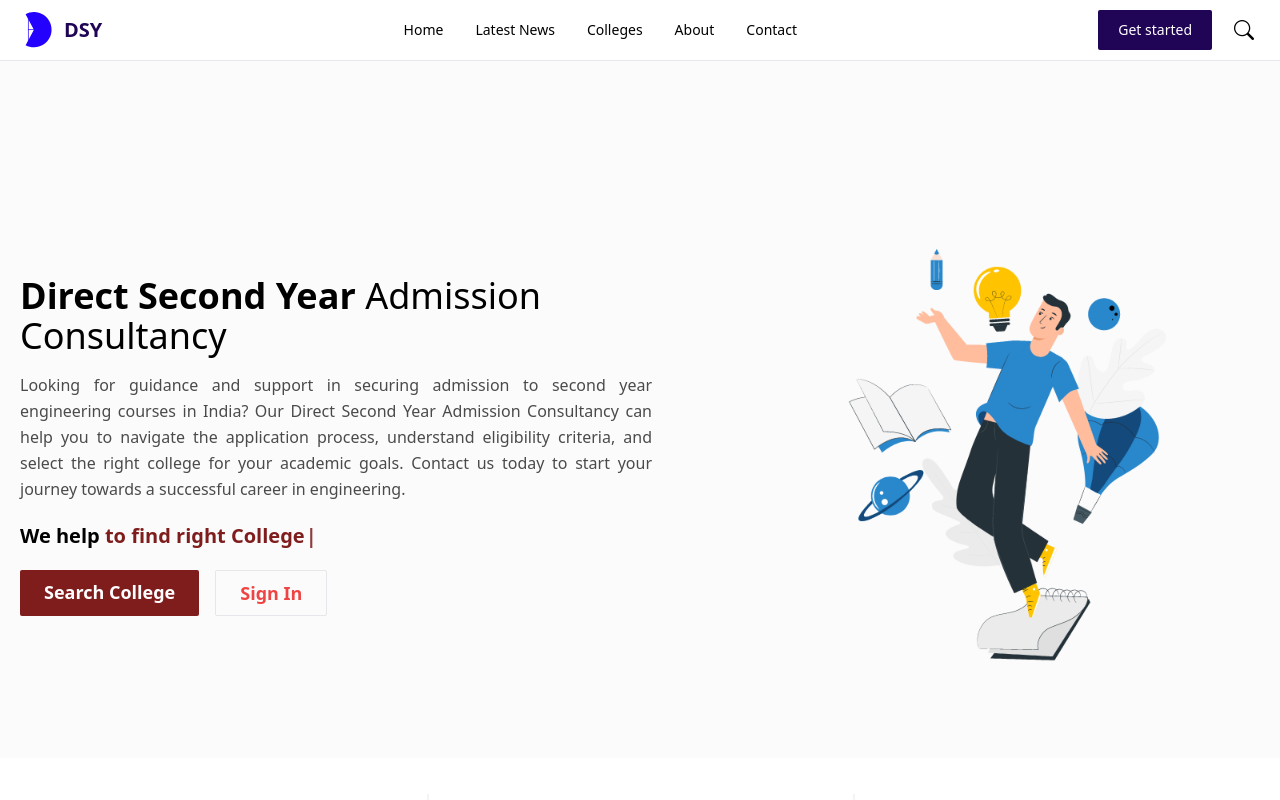
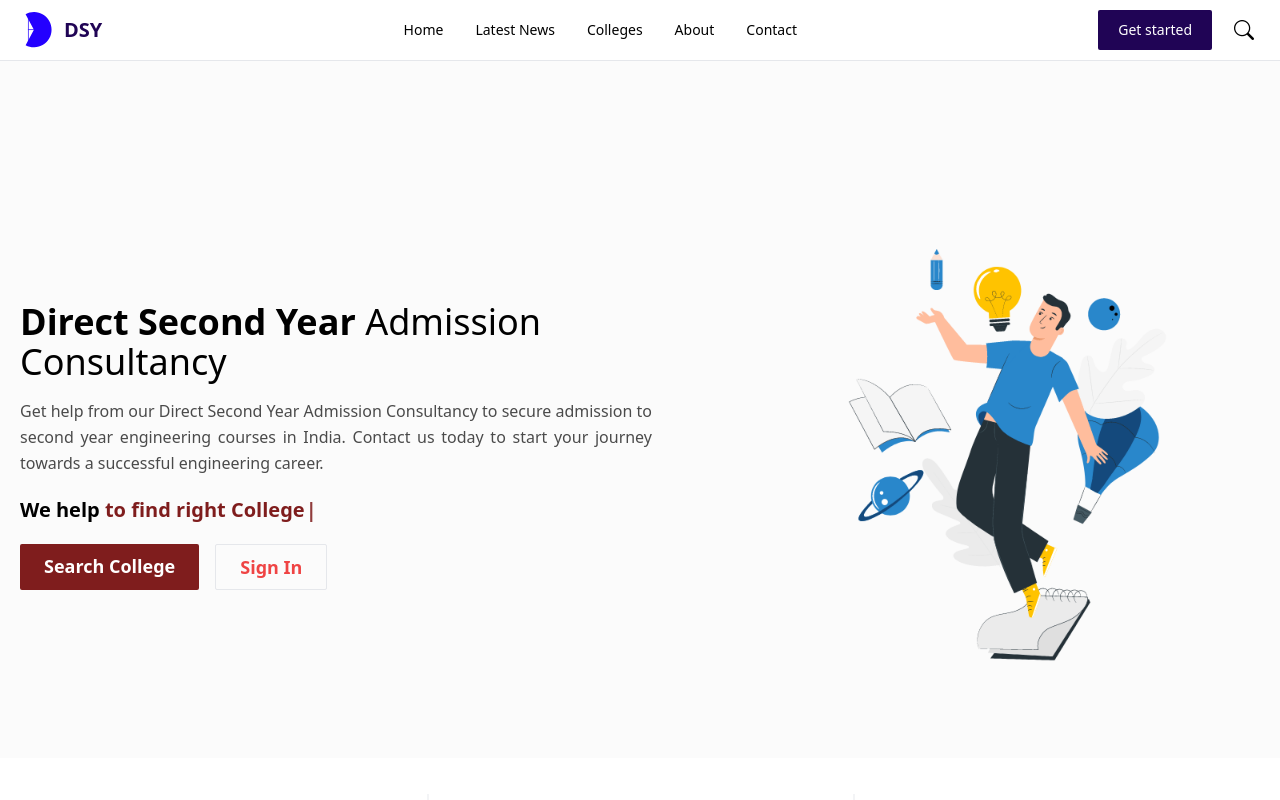
Before and after one commit to gauravn3112003/DSY_Consultancy-1, a Next.js app: page / in a window 1280 px wide. Shown: the top 800 px of the page. Built offline with nearby package versions, Linux system fonts and the light colour scheme.

Commit message:
add robots.txt

```diff
--- a/Modal/User.js
+++ b/Modal/User.js
@@ -127,7 +127,7 @@ const userSchema = new Schema(
     },
     profileCompletion: {
       type: String,
-      default: "0",
+      default: "20",
     },
     notification: {
       SMS: {
--- a/pages/index.js
+++ b/pages/index.js
@@ -165,13 +165,10 @@ const Home = () => {
                     Consultancy
                   </h1>
                   <p className="   opacity-70 text-justify leading-relaxed">
-                    Looking for guidance and support in securing admission to
-                    second year engineering courses in India? Our Direct Second
-                    Year Admission Consultancy can help you to navigate the
-                    application process, understand eligibility criteria, and
-                    select the right college for your academic goals. Contact us
-                    today to start your journey towards a successful career in
-                    engineering.
+                    Get help from our Direct Second Year Admission Consultancy
+                    to secure admission to second year engineering courses in
+                    India. Contact us today to start your journey towards a
+                    successful engineering career.
                   </p>
 
                   <div className="py-5 flex text-left w-full sm:text-left font-bold text-xl ">
```
Also changed, not shown: public/robots.txt.
